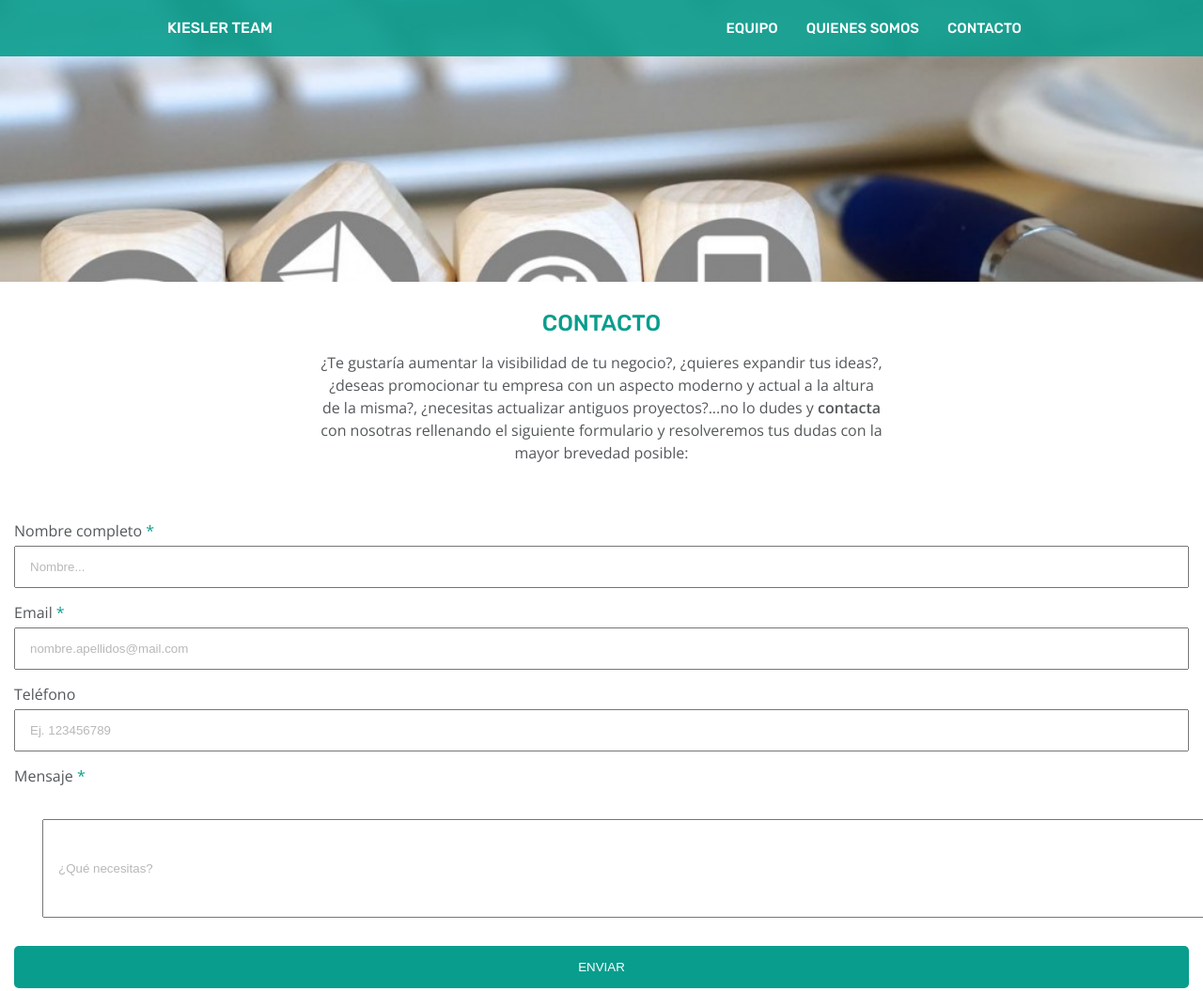
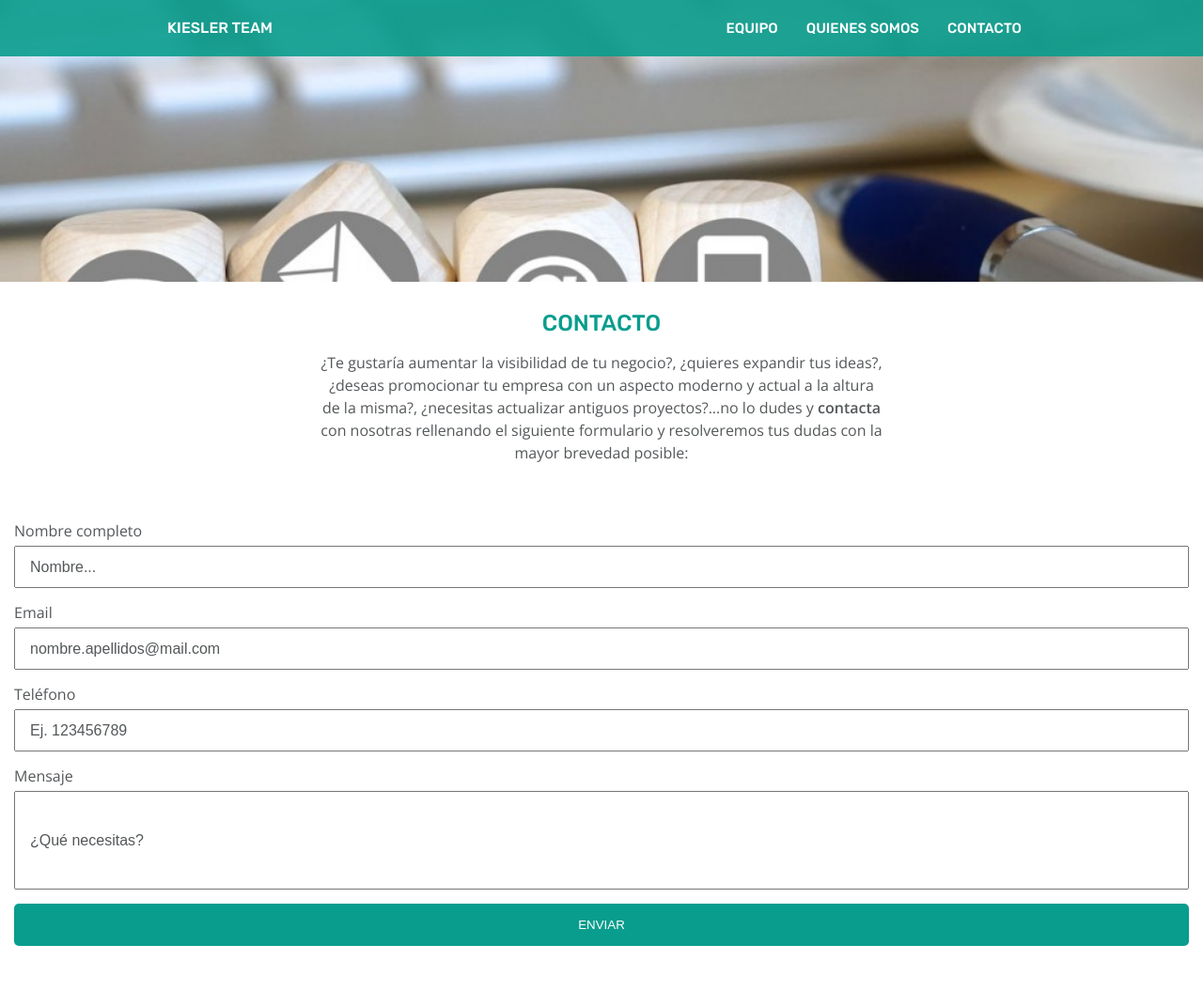
Before and after one commit to Adalab/project-e-s1-kieslerteam, a website: page docs/contacto.html in a window 1280 px wide. Shown: the top 1055 px of the page at 94% size. Drawn offline with nearby package versions, Linux system fonts and the light colour scheme; files that its build step writes are made by us from their sources; files whose address does not match are found by name.

Commit message:
contact html

```diff
--- a/_src/assets/scss/components-contact/_contact.scss
+++ b/_src/assets/scss/components-contact/_contact.scss
@@ -29,12 +29,8 @@
     padding-bottom: 5px;
     color: #54585a;
   }
-  .form--label::after {
-    content: " *";
+  .required-mark {
     color: #099d8d;
-  }
-  .telephone::after {
-    content: "";
   }
   .form--input{
     box-sizing: border-box;
@@ -43,16 +39,18 @@
     display: block;
     padding-left: 15px;
     margin-bottom: 15px;
+    font-size: 16px;
   }
   #message {
     height: 105px;
-    margin: 30px;
   }
-  #message[value] {
 
+  .form--input[value] {
+    color:#54585a;
   }
-  .form--input[value] {
-    color:#B8B8B9;
+  .form--input::placeholder {
+    color:#91999e;
+    font-size:14px;
   }
   .btn {
     width: 100%;
```
Also changed, not shown: _src/templates/partials/_contacto.html (+9 -6 lines).
